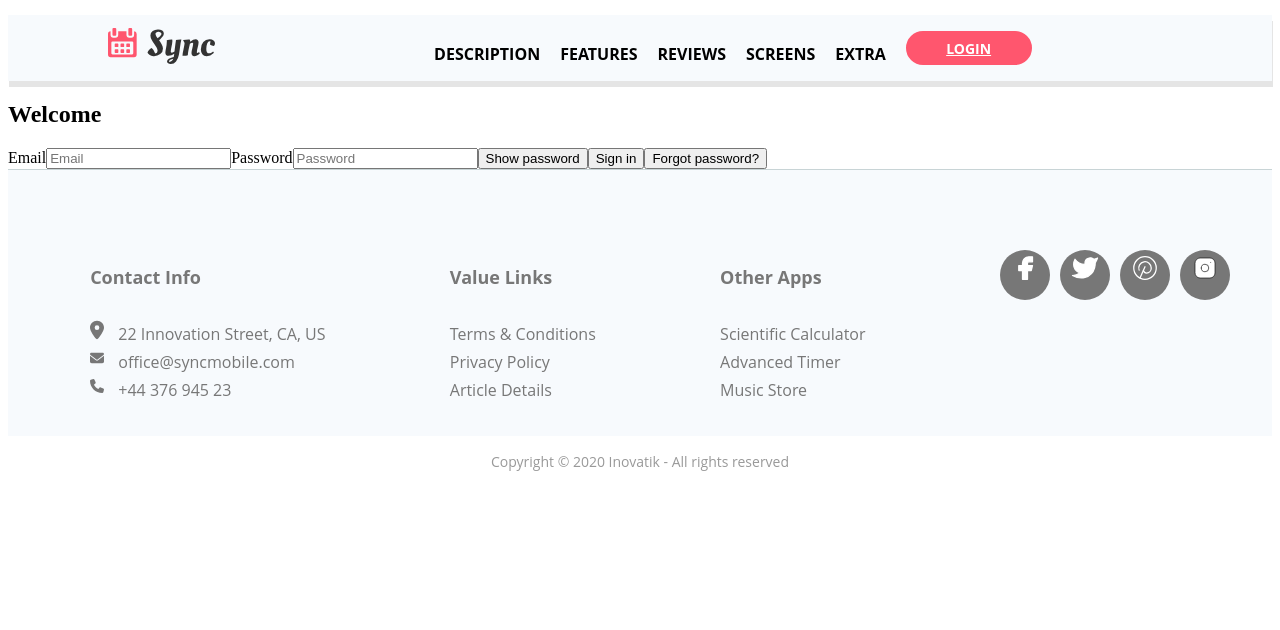
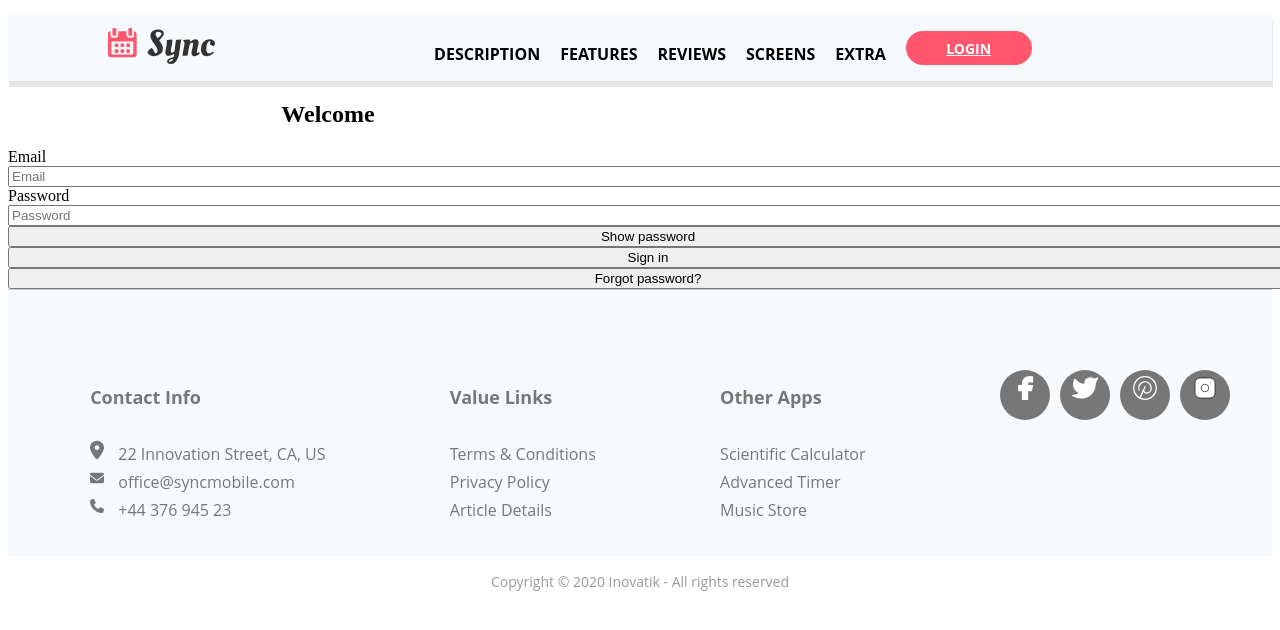
Before and after one commit to carmenb2020/ReplicaVue, a Vue app in the folder vue-project/: page /login in a window 1280 px wide. Shown: the top 630 px of the page. Built offline with nearby package versions, Linux system fonts and the light colour scheme.

Commit message:
fixed functions

```diff
--- a/vue-project/src/views/LoginView.vue
+++ b/vue-project/src/views/LoginView.vue
@@ -1,9 +1,8 @@
 <script setup>
-    let email = document.getElementById("emailField");
-    let password = document.getElementById("passwordField");
-    let showButton = document.getElementById("showButton");
+    const show = () => {
+        let showButton = document.getElementById("showButton");
+        let password = document.getElementById("passwordField");
 
-    const show = () => {
         if (password.type === "text"){
             password.type = "password";
             showButton.innerText = "Show password"
@@ -15,25 +14,40 @@
     }
 
     const check = () => {
-    if (email.value == "" || password.value == ""){
-        alert("Please introduce your email and password");
-    }
+        let email = document.getElementById("emailField");
+        let password = document.getElementById("passwordField");
+
+        if (email.value == "" || password.value == ""){
+            alert("Please introduce your email and password");
+        }
     }
 </script>
 
 <template>
     <form>
         <h2>Welcome</h2>
-        <label for="email">Email</label>
+        <label for="emailField">Email</label>
         <input id="emailField" type="email" placeholder="Email">
-        <label for="password">Password</label>
+        <label for="passwordField">Password</label>
         <input id="passwordField" type="password" placeholder="Password">
-        <button id="showButton" @click="show()">Show password</button>
+        <button id="showButton" type="button" @click="show()">Show password</button>
         <input @click="check()" type="submit" value="Sign in">
         <button>Forgot password?</button>
     </form>
 </template>
 
 <style>
+    form {
+        width: 100vw;
+        display: flex;
+        flex-direction: column
+    }
 
+    h2 {
+        text-align: center;
+    }
+
+    form :first-child {
+        max-width: 50%;
+    }
 </style>
```
